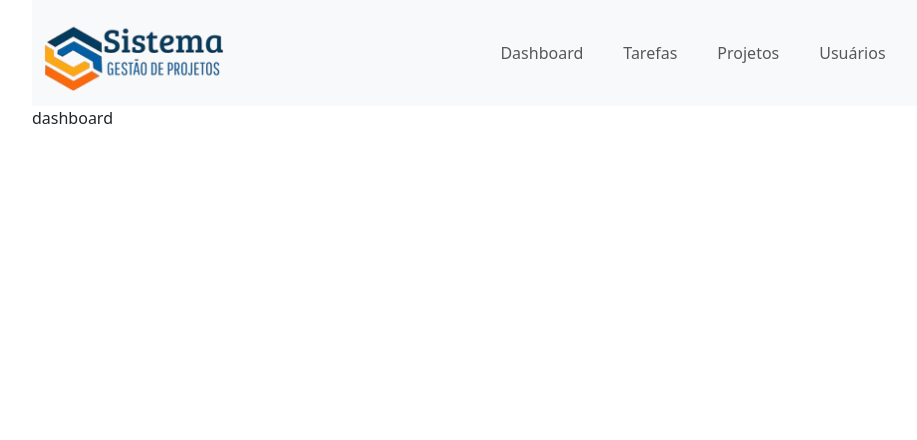
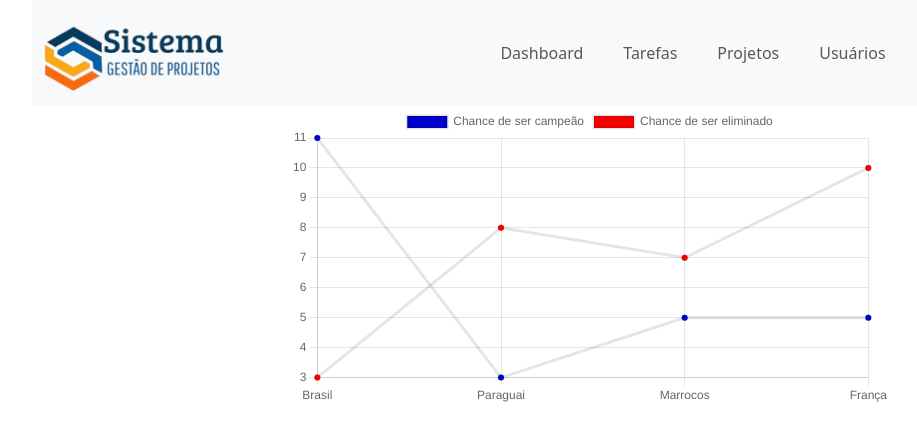
Before and after one commit to jeffersonqpm/React, a React (Vite) app in the folder SGP/: page / in a window 1280 px wide. Shown: the top 440 px of the page, without its empty margins (50-967 px from the left). Built offline with nearby package versions, Linux system fonts and the light colour scheme.

Commit message:
feat: estrutura inicial do Dashboard e implementação do gráfico de linha, Configuração global do Chart.js com os elementos de arco, barras, linhas e escalas. Usando o react-chartjs-2

```diff
--- a/SGP/package.json
+++ b/SGP/package.json
@@ -12,8 +12,10 @@
   "dependencies": {
     "axios": "^1.18.0",
     "bootstrap": "^5.3.8",
+    "chart.js": "^4.5.1",
     "react": "^19.2.6",
     "react-bootstrap": "^2.10.10",
+    "react-chartjs-2": "^5.3.1",
     "react-dom": "^19.2.6",
     "react-router-dom": "^7.17.0",
     "recharts": "^3.8.1"
--- a/SGP/src/page/dashboard/Dashboard.jsx
+++ b/SGP/src/page/dashboard/Dashboard.jsx
@@ -1,16 +1,109 @@
 // npm install recharts
+// https://react-chartjs-2.js.org/
+
+import { Chart as ChartJS, ArcElement, Tooltip, Legend, CategoryScale, BarElement, LinearScale, PointElement, LineElement } from "chart.js";
+// import { Doughnut } from "react-chartjs-2";
+import { Bar, Pie, Line } from 'react-chartjs-2'; //barra
+
+ChartJS.register(ArcElement, Tooltip, Legend, CategoryScale, BarElement, LinearScale, PointElement, LineElement);
 
 
 function DashBoard() {
-    // Estados para guardar os totais (futuramente vindos das suas APIs)
 
+// GRÁFICO DE LINHA
     return (
 
-        <div>
-            dashboard
+        <div style={{ width: "600px", height: "300px", margin: "0 auto" }}><Line data={{
+
+            labels: ["Brasil", "Paraguai", "Marrocos", "França"],
+            datasets: [{
+            label: "Chance de ser campeão",
+            data: [11, 3, 5, 5],
+            backgroundColor:[
+                "#0000CD",
+                "#0000CD",
+                "#0000CD",
+                "#0000CD",
+
+            ]
+        },
+        {
+            label: "Chance de ser eliminado",
+            data: [3, 8, 7, 10],
+            backgroundColor:[
+                "#f70000",
+                "#f70000",
+                "#f70000",
+                "#f70000",
+
+            ]
+        },
+
+
+        ]
+    }} />
         </div>
 
     );
+    // PIZZA=====================================
+
+
+
+    //  return (
+
+    //     <div style={{ width: "300px", height: "300px", margin: "0 auto" }}><Pie data={{
+
+    //         labels: ["Brasil", "Paraguai", "Marrocos", "França"],
+    //         datasets: [{
+    //             label: "Chance de ser campeão",
+    //             data: [9, 3, 5, 5],
+    //             backgroundColor: [
+    //                 "#0000CD",
+    //                 "#4bcd00",
+    //                 "#cd0000",
+    //                 "#00cd9d",
+
+    //             ]
+    //         }
+
+
+    //         ]
+    //     }} />
+    //     </div>
+
+    // );
+
+    // return (<Bar data={{
+
+    //     labels: ["Brasil", "Paraguai", "Marrocos", "França"],
+    //     datasets: [{
+    //         label: "Chance de ser campeão",
+    //         data: [9, 3, 5, 5],
+    //         backgroundColor:[
+    //             "#0000CD",
+    //             "#0000CD",
+    //             "#0000CD",
+    //             "#0000CD",
+
+    //         ]
+    //     },
+    //     {
+    //         label: "Chance de ser eliminado",
+    //         data: [3, 8, 7, 10],
+    //         backgroundColor:[
+    //             "#f70000",
+    //             "#f70000",
+    //             "#f70000",
+    //             "#f70000",
+
+    //         ]
+    //     },
+
+
+    //     ]
+    // }} />
+
+    // );
 }
 
 export default DashBoard;
```
Also changed, not shown: 1 other file (tests, documents, lock files or other folders).
